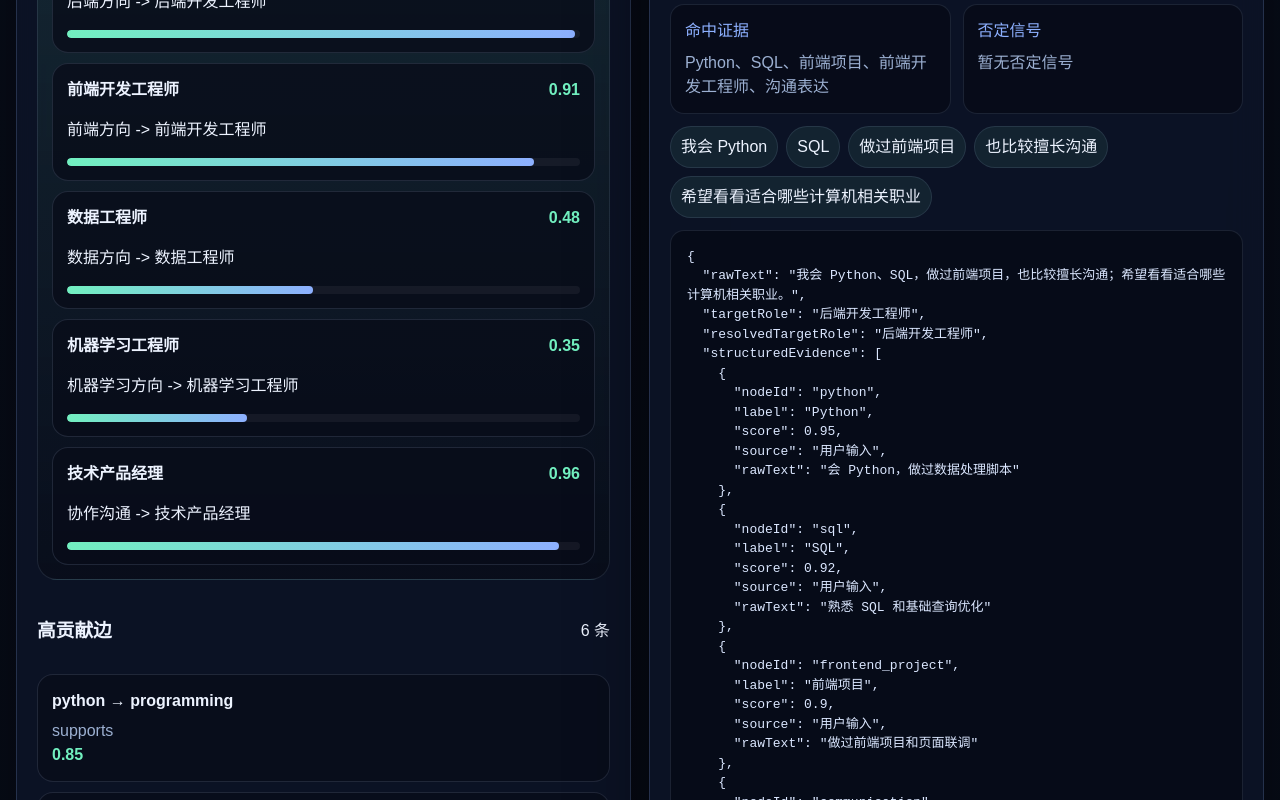
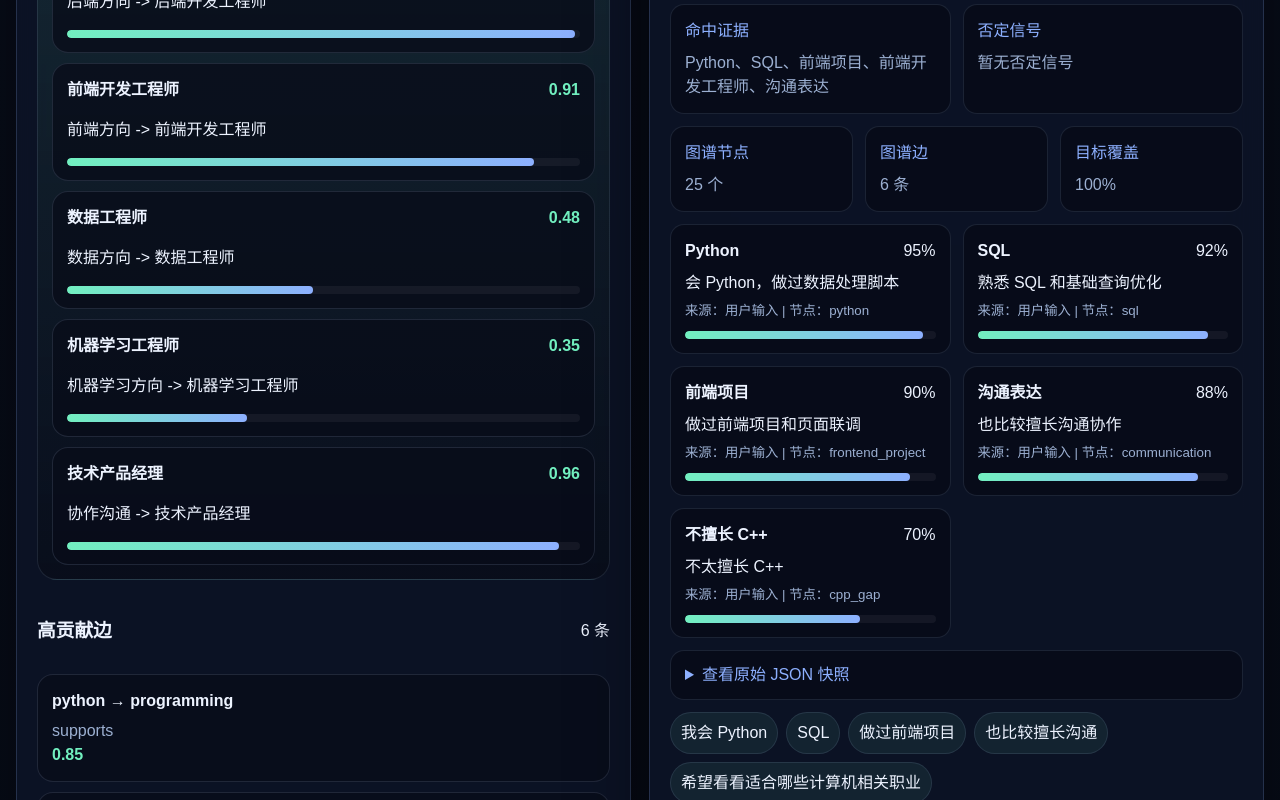
Before and after one commit to answerend42/CareerKEP, a React (Vite) app in the folder frontend/: page / in a window 1280 px wide. Shown: the part 5600-6400 px from the top of the page. Built offline with nearby package versions, Linux system fonts and the light colour scheme.

Commit message:
结果展示看起来更清楚了

```diff
--- a/frontend/src/app/panes/ResultPane.tsx
+++ b/frontend/src/app/panes/ResultPane.tsx
@@ -229,6 +229,41 @@ export function ResultPane({
             <p>{response.inputTrace.signalTrace.negatedSignals.join('、') || '暂无否定信号'}</p>
           </div>
         </div>
+        <div className="trace-summary compact">
+          <div className="trace-box">
+            <span>图谱节点</span>
+            <p>{response.graphSnapshot.nodeCount} 个</p>
+          </div>
+          <div className="trace-box">
+            <span>图谱边</span>
+            <p>{response.graphSnapshot.edgeCount} 条</p>
+          </div>
+          <div className="trace-box">
+            <span>目标覆盖</span>
+            <p>{formatPercent(response.targetRoleAnalysis.coverage)}</p>
+          </div>
+        </div>
+        <div className="structured-evidence">
+          {response.inputTrace.structuredEvidence.map((item) => (
+            <article key={item.nodeId} className="evidence-mini-card">
+              <div className="node-row">
+                <strong>{item.label}</strong>
+                <span>{formatPercent(item.score)}</span>
+              </div>
+              <p>{item.rawText}</p>
+              <small>
+                来源：{item.source} | 节点：{item.nodeId}
+              </small>
+              <div className="score-bar">
+                <span style={{ width: `${Math.round(item.score * 100)}%` }} />
+              </div>
+            </article>
+          ))}
+        </div>
+        <details className="json-toggle">
+          <summary>查看原始 JSON 快照</summary>
+          <pre>{JSON.stringify(response.inputTrace, null, 2)}</pre>
+        </details>
         <div className="clause-list">
           {response.inputTrace.signalTrace.clauses.map((clause, index) => (
             <span key={`${index}-${clause}`} className="clause-chip">
@@ -236,7 +271,6 @@ export function ResultPane({
             </span>
           ))}
         </div>
-        <pre>{JSON.stringify(response.inputTrace, null, 2)}</pre>
       </section>
     </div>
   );
--- a/frontend/src/app/styles/global.css
+++ b/frontend/src/app/styles/global.css
@@ -663,6 +663,10 @@ pre {
   gap: 12px;
 }
 
+.trace-summary.compact {
+  grid-template-columns: repeat(3, minmax(0, 1fr));
+}
+
 .trace-metrics {
   display: grid;
   grid-template-columns: repeat(3, minmax(0, 1fr));
@@ -702,6 +706,45 @@ pre {
 .trace-box p {
   margin: 0;
   color: var(--muted);
+}
+
+.structured-evidence {
+  display: grid;
+  grid-template-columns: repeat(2, minmax(0, 1fr));
+  gap: 12px;
+}
+
+.evidence-mini-card {
+  padding: 14px;
+  border-radius: 14px;
+  border: 1px solid rgba(156, 176, 210, 0.14);
+  background: rgba(6, 11, 23, 0.72);
+}
+
+.evidence-mini-card p {
+  margin: 8px 0 6px;
+  color: var(--text);
+}
+
+.evidence-mini-card small {
+  display: block;
+  color: var(--muted);
+}
+
+.json-toggle {
+  border: 1px solid rgba(156, 176, 210, 0.14);
+  border-radius: 14px;
+  background: rgba(6, 11, 23, 0.72);
+  padding: 12px 14px;
+}
+
+.json-toggle summary {
+  cursor: pointer;
+  color: var(--accent-strong);
+}
+
+.json-toggle pre {
+  margin-top: 12px;
 }
 
 .result-summary-row {
@@ -795,12 +838,17 @@ pre {
   }
 
   .evidence-grid,
+  .structured-evidence,
   .field-grid,
   .micro-summary,
   .result-summary-row,
   .trace-metrics,
   .trace-summary,
   .hero-metrics {
+    grid-template-columns: 1fr;
+  }
+
+  .trace-summary.compact {
     grid-template-columns: 1fr;
   }
 }
```
